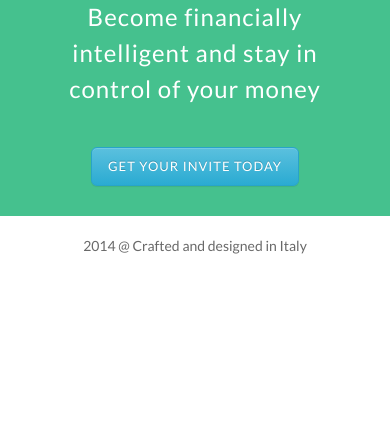
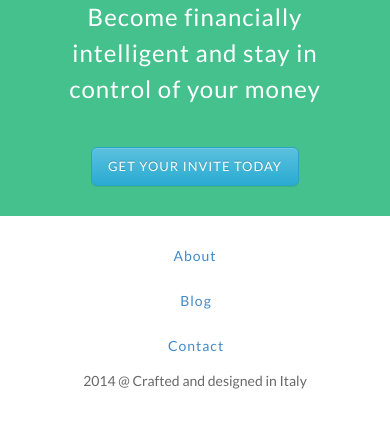
Before and after one commit to kendall80/mu-landing-design, a PHP site: page / in a window 390 px wide. Shown: the part 2554-2975 px from the top of the page. Before the commit the page ends 2808 px from the top, so only its background shows below. Run offline with PHP 8.4, Linux system fonts and the light colour scheme; some libraries are stand-ins or nearby versions; some web fonts are replaced.

Commit message:
add footer and adjust email form

```diff
--- a/css/my-styles.css
+++ b/css/my-styles.css
@@ -341,6 +341,7 @@ input {
 	color: dimgray;
 	letter-spacing: 1px;
 	padding: 20px 0;
+	text-align: center;
 }
 
 /* Jumbotron
@@ -500,4 +501,7 @@ button {
 		letter-spacing: 0;
 		text-align: center;
 	}
+	body .modal-dialog {
+	width: 300px;
 }
+}
--- a/index.html
+++ b/index.html
@@ -148,6 +148,11 @@
         <!-- Footer -->
         <section class="footer">
           <div class="content">
+            <ul class="nav nav-pills nav-justified">
+              <li><a href="">About</a></li>
+              <li><a href="">Blog</a></li>
+              <li><a href="">Contact</a></li>
+            </ul>
             <p>2014 &#64; Crafted and designed in Italy</p>
           </div>
         </section>
```
